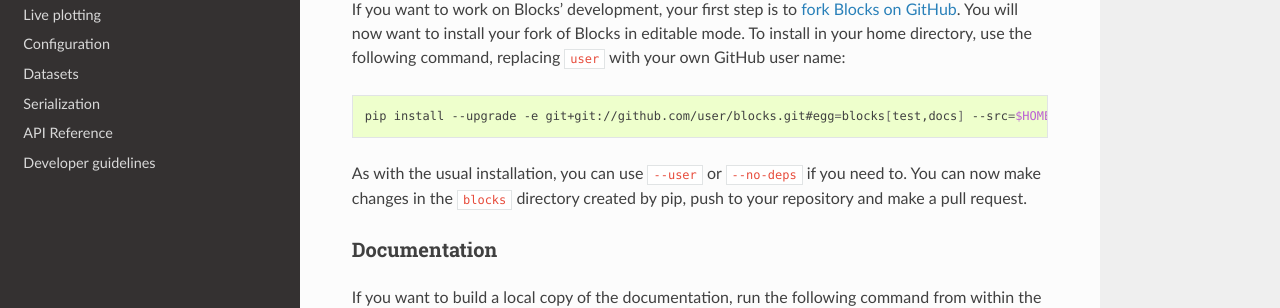
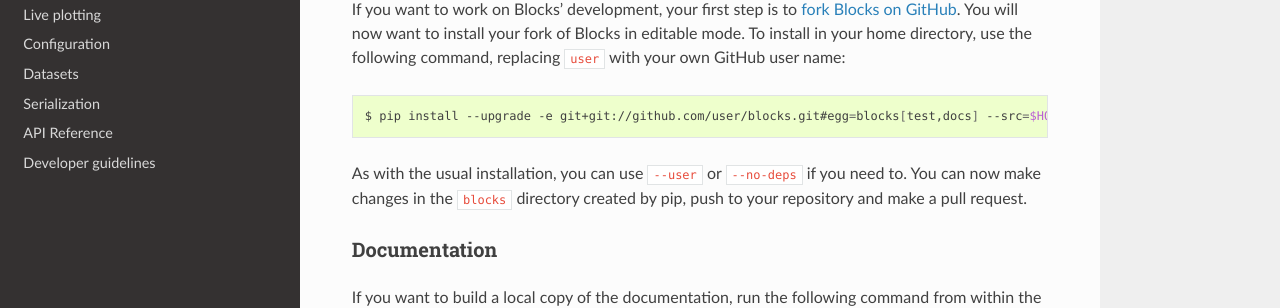
Before and after one commit to mila-iqia/blocks, a Sphinx documentation site: the page built from docs/setup.rst, in a window 1280 px wide and 900 px high, scrolled down 802 px. Shown: the part 310-618 px from the top of the window. Built offline with Sphinx 7.4.7 and the Read the Docs theme 2.0.0, drawn with Linux system fonts in a browser that asks for light colours.

Commit message:
Add shell prompt

```diff
--- a/docs/setup.rst
+++ b/docs/setup.rst
@@ -64,7 +64,7 @@
 
 .. code-block:: bash
 
-   pip install --upgrade -e git+git://github.com/user/blocks.git#egg=blocks[test,docs] --src=$HOME
+   $ pip install --upgrade -e git+git://github.com/user/blocks.git#egg=blocks[test,docs] --src=$HOME
 
 As with the usual installation, you can use ``--user`` or ``--no-deps`` if you
 need to. You can now make changes in the ``blocks`` directory created by pip,
```
